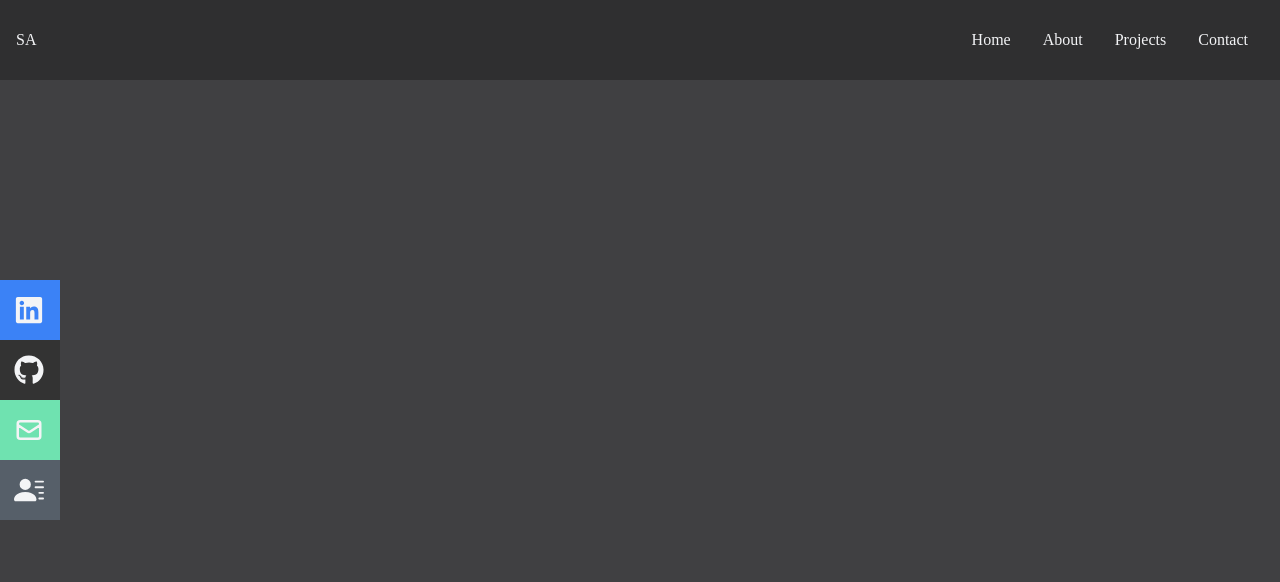
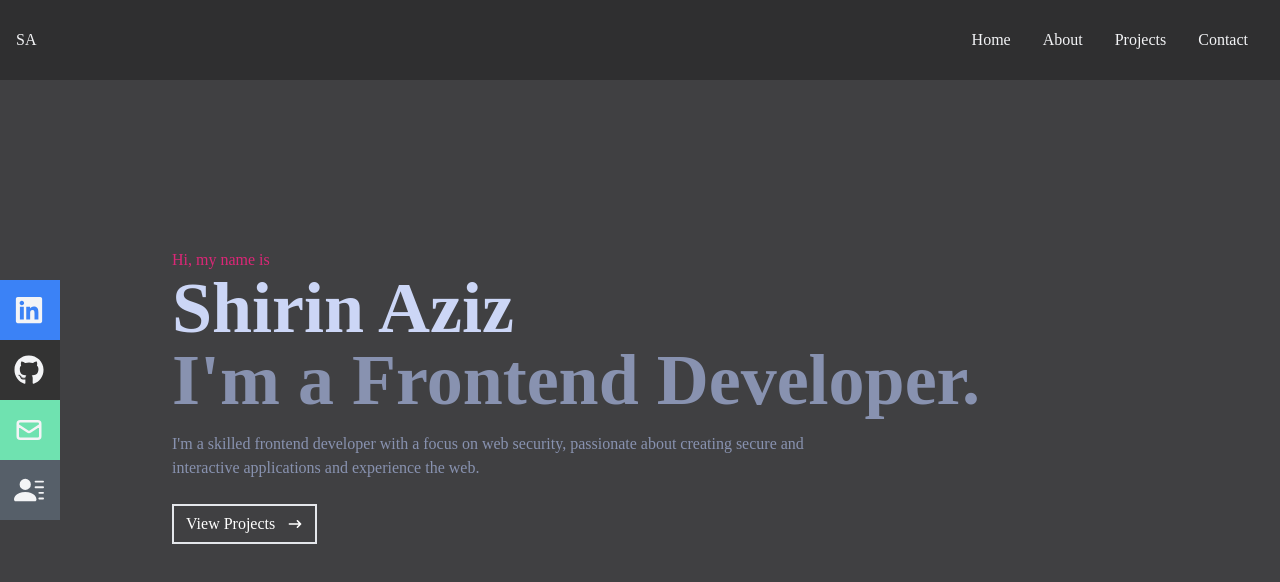
Before and after one commit to ShirinAziz/MyPortfolio, a React (Vite) app: page / in a window 1280 px wide. Shown: the top 582 px of the page. Built offline with nearby package versions, Linux system fonts and the light colour scheme.

Commit message:
Created home component

```diff
--- a/src/components/Home.jsx
+++ b/src/components/Home.jsx
@@ -2,7 +2,33 @@ import React from "react";
 import { HiArrowNarrowRight } from "react-icons/hi";
 
 const Home = () => {
-  return <div className="w-full h-screen bg-[#404042]"></div>;
+  return (
+    <div name="home" className="w-full h-screen bg-[#404042]">
+      {/* Container */}
+      <div className="max-w-[1000px] mx-auto px-8 flex flex-col justify-center h-full">
+        <p className="text-pink-600">Hi, my name is</p>
+        <h1 className="text-4xl sm:text-7xl font-bold text-[#ccd6f6]">
+          Shirin Aziz
+        </h1>
+        <h2 className="text-4xl sm:text-7xl font-bold text-[#8892B0]">
+          I'm a Frontend Developer.
+        </h2>
+        <p className="text-[#8892B0] py-4 max-w-[700px]">
+          I'm a skilled frontend developer with a focus on web security,
+          passionate about creating secure and interactive applications and
+          experience the web.
+        </p>
+        <div>
+          <button className="text-white group border-2 px-3 my-2 h-10 flex items-center hover:bg-pink-600 hover:border-pink-600">
+            View Projects
+            <span className="group-hover:rotate-90 duration-300">
+              <HiArrowNarrowRight className="ml-3" />
+            </span>
+          </button>
+        </div>
+      </div>
+    </div>
+  );
 };
 
 export default Home;
```
Also changed, not shown: src/components/About.jsx (added).
